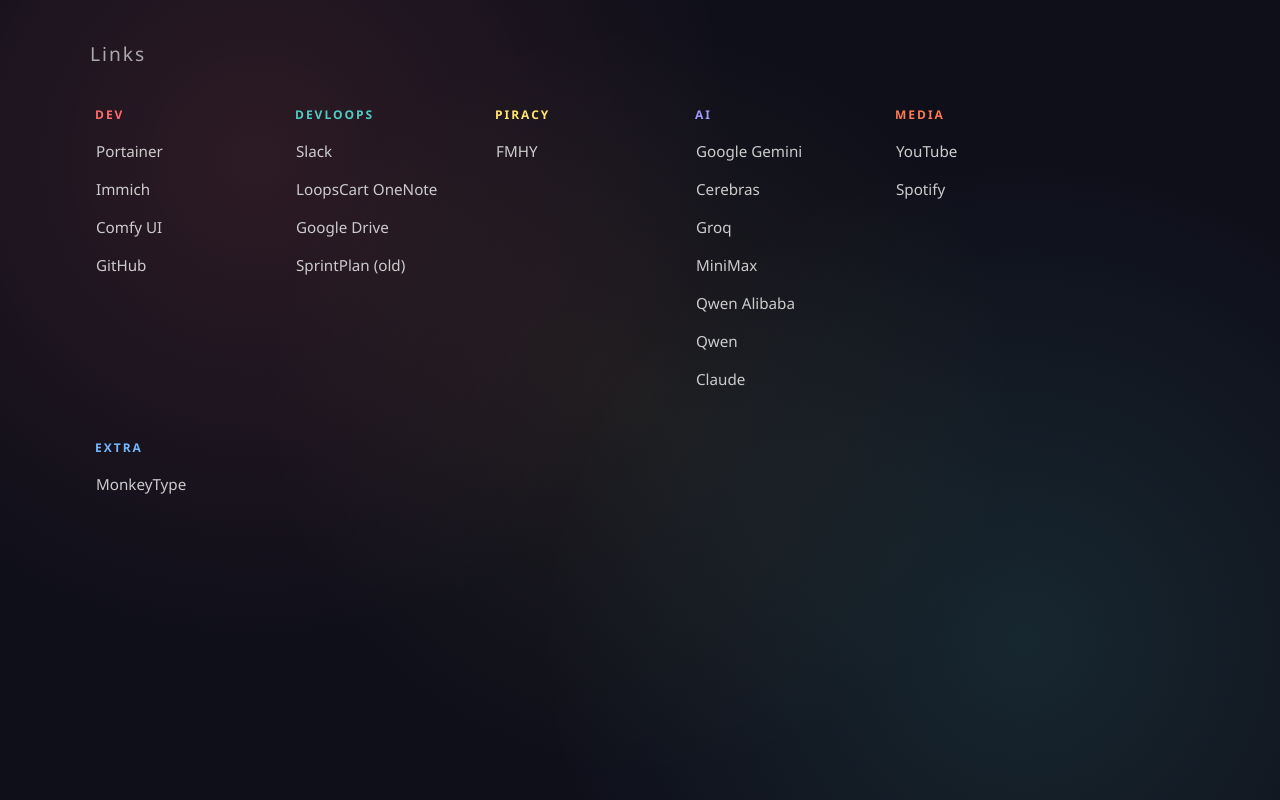
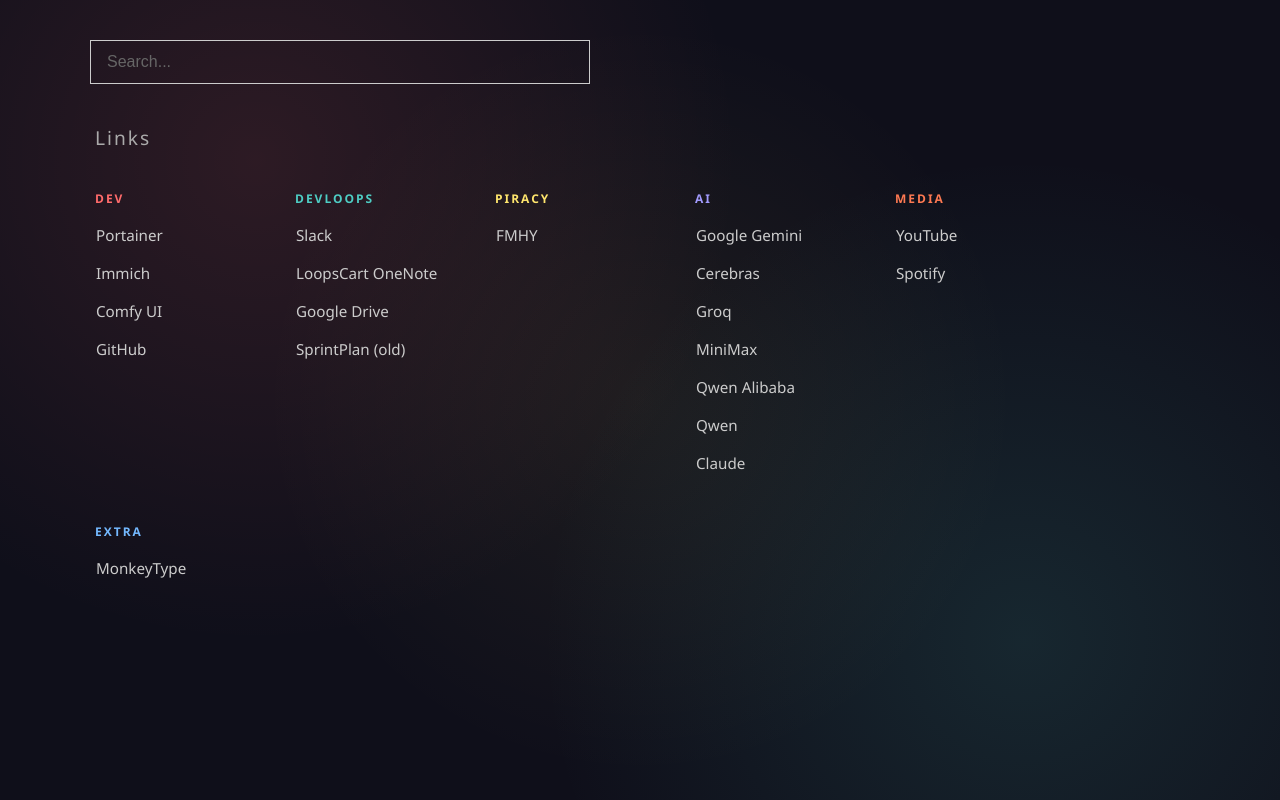
Before and after one commit to AayushKunwar/startpage, a plain HTML site: page index.html in a window 1280 px wide. Drawn offline with Linux system fonts and the light colour scheme.

Commit message:
added search bar

```diff
--- a/index.html
+++ b/index.html
@@ -28,12 +28,38 @@
             margin: 0 auto;
         }
 
+        .search {
+            margin-bottom: 40px;
+        }
+
+        .search input {
+            width: 100%;
+            max-width: 500px;
+            padding: 12px 16px;
+            font-size: 1rem;
+            border: 1px solid #ccc;
+            /*border-radius: 8px;*/
+            background: transparent;
+            color: #fff;
+            outline: none;
+            transition: box-shadow 0.2s;
+        }
+
+        .search input::placeholder {
+            color: #666;
+        }
+
+        .search input:focus {
+            box-shadow: 0 0 0 2px #4ecdc4;
+        }
+
         h1 {
             font-size: 1.2rem;
             font-weight: 500;
             margin-bottom: 35px;
             color: #aaa;
             letter-spacing: 2px;
+            padding: 0 5px;
         }
 
         .columns {
@@ -93,6 +119,12 @@
 </head>
 <body>
     <div class="container">
+        <div class="search">
+            <form action="https://duckduckgo.com/" method="get">
+                <input type="text" name="q" placeholder="Search..." autocomplete="off">
+            </form>
+        </div>
+
         <h1>Links</h1>
 
         <div class="columns">
```
